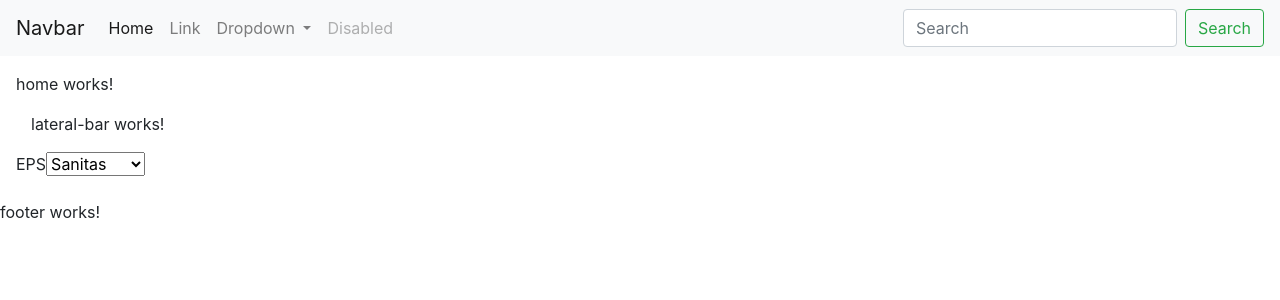
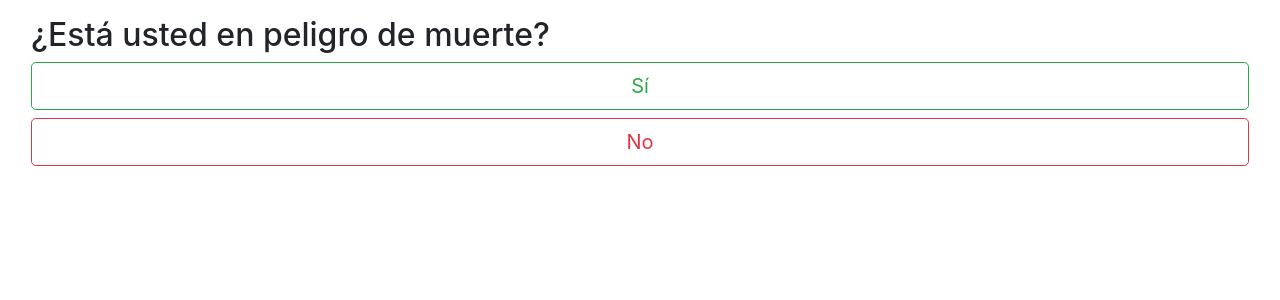
Before and after one commit to BOTOOM/clasificacion_hospital, an Angular app: page /home in a window 1280 px wide. Shown: the top 300 px of the page. Built offline with nearby package versions, Linux system fonts and the light colour scheme.

Commit message:
ihome page

```diff
--- a/src/app/components/shared/footer/footer.component.html
+++ b/src/app/components/shared/footer/footer.component.html
@@ -1 +1 @@
-<p>footer works!</p>
+<!-- <p>footer works!</p> -->
--- a/src/app/components/shared/navbar/navbar.component.html
+++ b/src/app/components/shared/navbar/navbar.component.html
@@ -1,4 +1,4 @@
-<nav class="navbar navbar-expand-lg navbar-light bg-light">
+<!-- <nav class="navbar navbar-expand-lg navbar-light bg-light">
     <a class="navbar-brand" href="#">Navbar</a>
     <button class="navbar-toggler" type="button" data-toggle="collapse" data-target="#navbarSupportedContent" aria-controls="navbarSupportedContent" aria-expanded="false" aria-label="Toggle navigation">
       <span class="navbar-toggler-icon"></span>
@@ -32,4 +32,4 @@
         <button class="btn btn-outline-success my-2 my-sm-0" type="submit">Search</button>
       </form>
     </div>
-  </nav>
+  </nav> -->
--- a/src/app/pages/home/home.component.html
+++ b/src/app/pages/home/home.component.html
@@ -1,15 +1,22 @@
-<p>home works!</p>
+<div class="col align-self-center">
+    <h2> ¿Está usted en peligro de muerte?</h2>
+    <button class="btn btn-outline-success btn-lg btn-block" onclick="peligroMuerte()" type="submit">Sí</button>
+    <button class="btn btn-outline-danger btn-lg btn-block" ngClick="" type="submit">No</button>
+    <!-- <select name="eps">
+        <option *ngFor="let eps of epss; let i = index" values="index">{{eps.Nombre}}</option>
+    </select> -->
+</div>
 
 <!-- lateral bar -->
-<div class="col-4">
+<!-- <div class="col-4">
  <app-lateral-bar> </app-lateral-bar>
-</div>
+</div> -->
 
 <!-- Mapa -->
-<div class="col-8">
-</div>
+<!-- <div class="col-8">
+</div> -->
 
-<label for="eps"> EPS </label>
+<!-- <label for="eps"> EPS </label>
 <select name="eps">
     <option *ngFor="let eps of epss; let i = index" values="index">{{eps.Nombre}}</option>
-</select>
+</select> -->
```
Also changed, not shown: src/app/components/lateral-bar/lateral-bar.component.html (line endings or trailing spaces).
